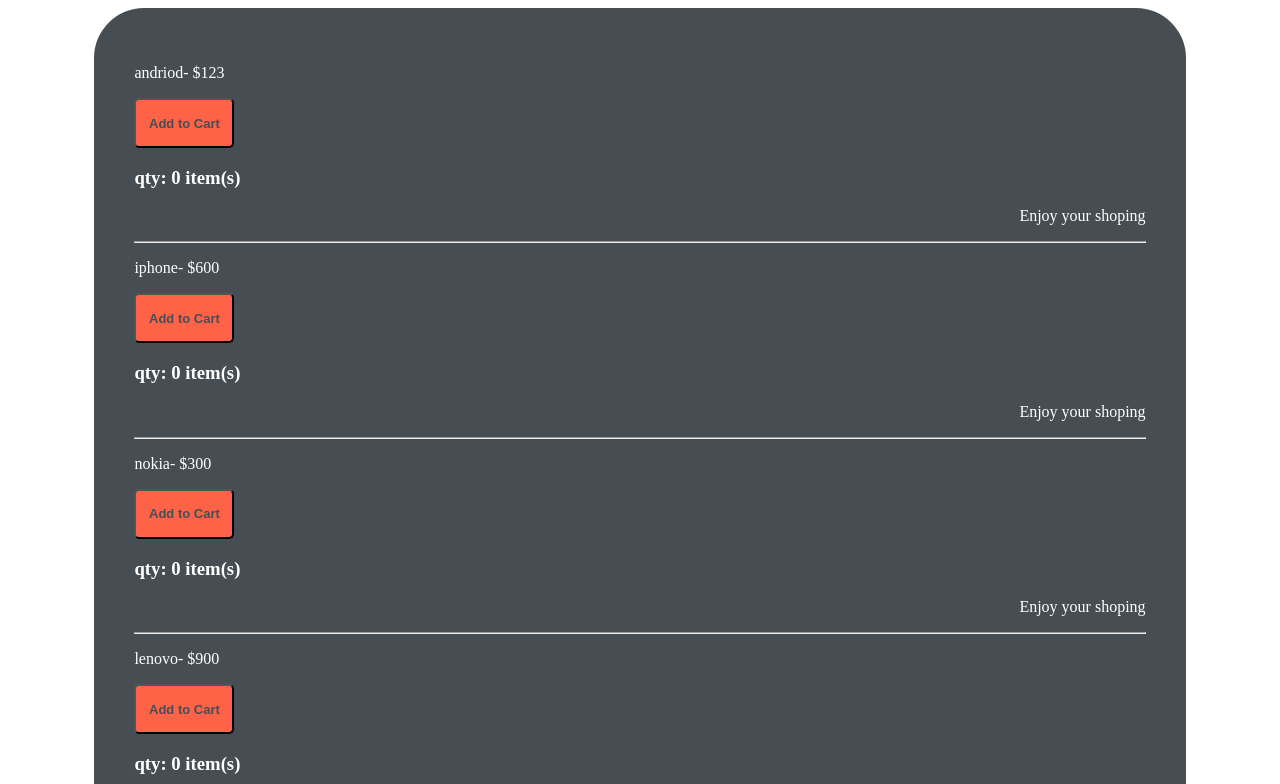
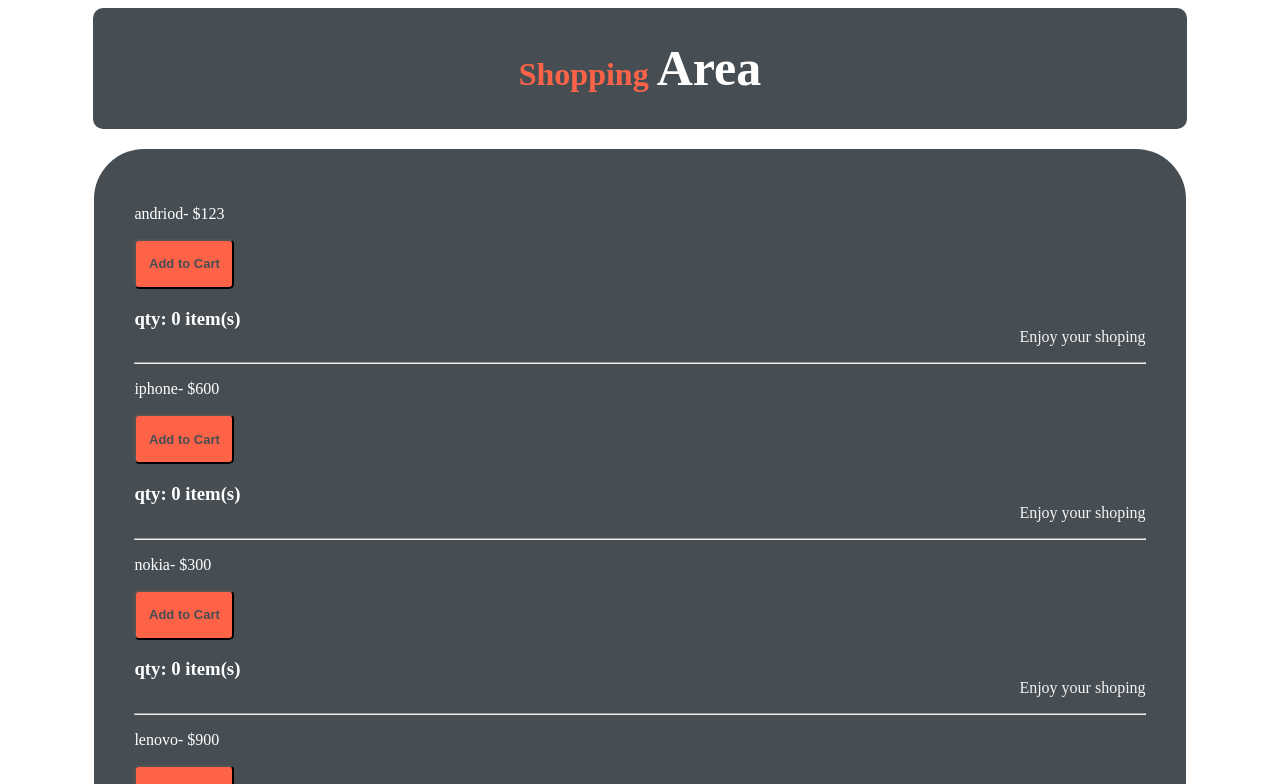
Before and after one commit to gloriaojuks/shop-cart, a React (Create React App) app: page / in a window 1280 px wide. Shown: the top 784 px of the page. Built offline with nearby package versions, Linux system fonts and the light colour scheme.

Commit message:
adding the header

```diff
--- a/src/App.js
+++ b/src/App.js
@@ -18,7 +18,7 @@
           background: "#464e54",
           width: "100%",
           maxWidth: "80%",
-          // marginTop: "50px",
+          marginTop: "20px",
           color: "#fff"
       }}>
         <Products name="andriod" price="123" className="product"/>
--- /dev/null
+++ b/src/Header.js
@@ -0,0 +1,24 @@
+import React from 'react'
+
+export default function Header() {
+  return (
+    <div>
+        <header style={headerStyle}>
+      <h1>Shopping <span style={{color: "white", fontSize: "50px"}}>Area</span></h1>
+      </header>
+    </div>
+  )
+}
+
+const headerStyle = {
+    background: "#464e54",
+    color: "tomato",
+    textAlign: "center",
+    padding: "10px",
+    margin: "10px",
+    borderRadius: "10px",
+    width: "100%",
+    maxWidth: "85%",
+    margin: "0 auto",
+
+}
--- a/src/Products.js
+++ b/src/Products.js
@@ -36,7 +36,7 @@
           Add to Cart
         </button>
         <h3 className="contain">qty: {this.state.qty} item(s)</h3>
-        <p style={{textAlign: "right"}}>Enjoy your shoping</p>
+        <p style={{textAlign: "right", color: "#f4f4f4",marginTop: "-20px"}}>Enjoy your shoping</p>
         <hr/>
       </div>
     );
--- a/src/index.js
+++ b/src/index.js
@@ -1,12 +1,16 @@
 import React from "react"
 import ReactDOM from "react-dom"
 import App from "./App.js"
+import Header from "./Header.js"
 import "./style.css"
 
 
 let destination = document.querySelector("#root");
 
 ReactDOM.render(
-    <App />,
+    <div>
+        <Header />
+        <App />
+    </div>,
     destination
 )
```
